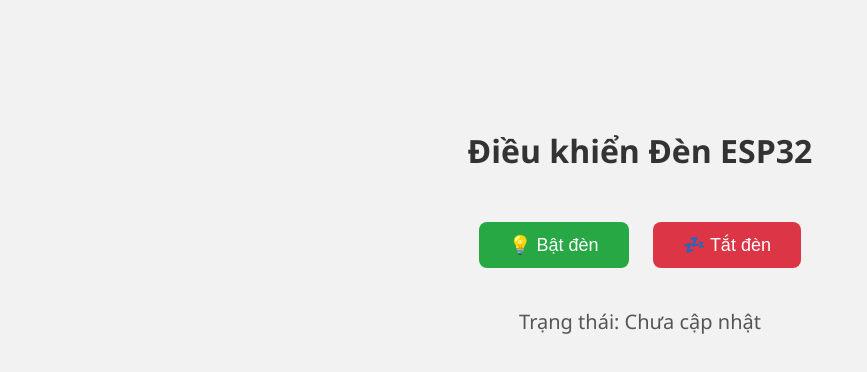
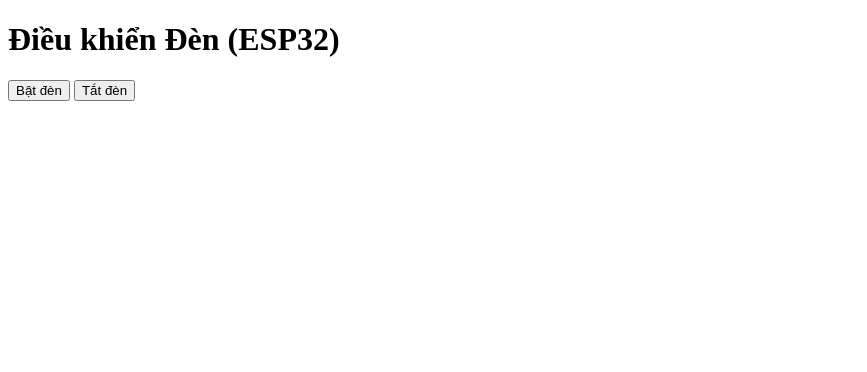
Before and after one commit to kaitokun2k5/iot-nhom4, a plain HTML site: page index.html in a window 1280 px wide. Shown: the whole page, without its empty margins (0-867 px from the left). Drawn offline with Linux system fonts and the light colour scheme.

Commit message:
Update index.html

```diff
--- a/index.html
+++ b/index.html
@@ -1,72 +1,21 @@
 <!DOCTYPE html>
-<html lang="vi">
+<html>
 <head>
+  <title>Điều khiển Đèn với Firebase</title>
   <meta charset="UTF-8">
-  <title>Điều khiển Đèn ESP32</title>
-  <style>
-    body {
-      font-family: 'Segoe UI', Tahoma, Geneva, Verdana, sans-serif;
-      background: #f2f2f2;
-      text-align: center;
-      padding-top: 100px;
-    }
-
-    h1 {
-      color: #333;
-      margin-bottom: 40px;
-    }
-
-    .btn {
-      font-size: 18px;
-      padding: 12px 30px;
-      margin: 10px;
-      border: none;
-      border-radius: 8px;
-      cursor: pointer;
-      transition: background 0.3s ease, transform 0.2s ease;
-    }
-
-    .btn-on {
-      background-color: #28a745;
-      color: white;
-    }
-
-    .btn-on:hover {
-      background-color: #218838;
-      transform: scale(1.05);
-    }
-
-    .btn-off {
-      background-color: #dc3545;
-      color: white;
-    }
-
-    .btn-off:hover {
-      background-color: #c82333;
-      transform: scale(1.05);
-    }
-
-    .status {
-      margin-top: 30px;
-      font-size: 20px;
-      color: #555;
-    }
-  </style>
 </head>
 <body>
-  <h1>Điều khiển Đèn ESP32</h1>
-
-  <button class="btn btn-on" onclick="controlLed(true)">💡 Bật đèn</button>
-  <button class="btn btn-off" onclick="controlLed(false)">💤 Tắt đèn</button>
-
-  <div class="status" id="statusText">Trạng thái: Chưa cập nhật</div>
+  <h1>Điều khiển Đèn (ESP32)</h1>
+  <button onclick="controlLed(true)">Bật đèn</button>
+  <button onclick="controlLed(false)">Tắt đèn</button>
 
   <script>
+    // Thay bằng URL Firebase Realtime Database của bạn
     const databaseURL = "https://iot-nhom-4-1bad5-default-rtdb.asia-southeast1.firebasedatabase.app/";
 
     function controlLed(state) {
-      fetch(`${databaseURL}/led.json`, {
-        method: "PUT",
+      fetch(${databaseURL}/led.json, {
+        method: "PUT", // hoặc PATCH
         headers: {
           "Content-Type": "application/json"
         },
@@ -74,14 +23,13 @@
       })
       .then(response => {
         if (response.ok) {
-          document.getElementById("statusText").textContent = "Trạng thái: " + (state ? "Đèn đang BẬT" : "Đèn đã TẮT");
+          alert(state ? "Đã bật đèn" : "Đã tắt đèn");
         } else {
-          document.getElementById("statusText").textContent = "Trạng thái: Gửi yêu cầu thất bại.";
+          alert("Lỗi khi gửi yêu cầu");
         }
       })
       .catch(error => {
         console.error("Lỗi:", error);
-        document.getElementById("statusText").textContent = "Trạng thái: Lỗi kết nối.";
       });
     }
   </script>
```
